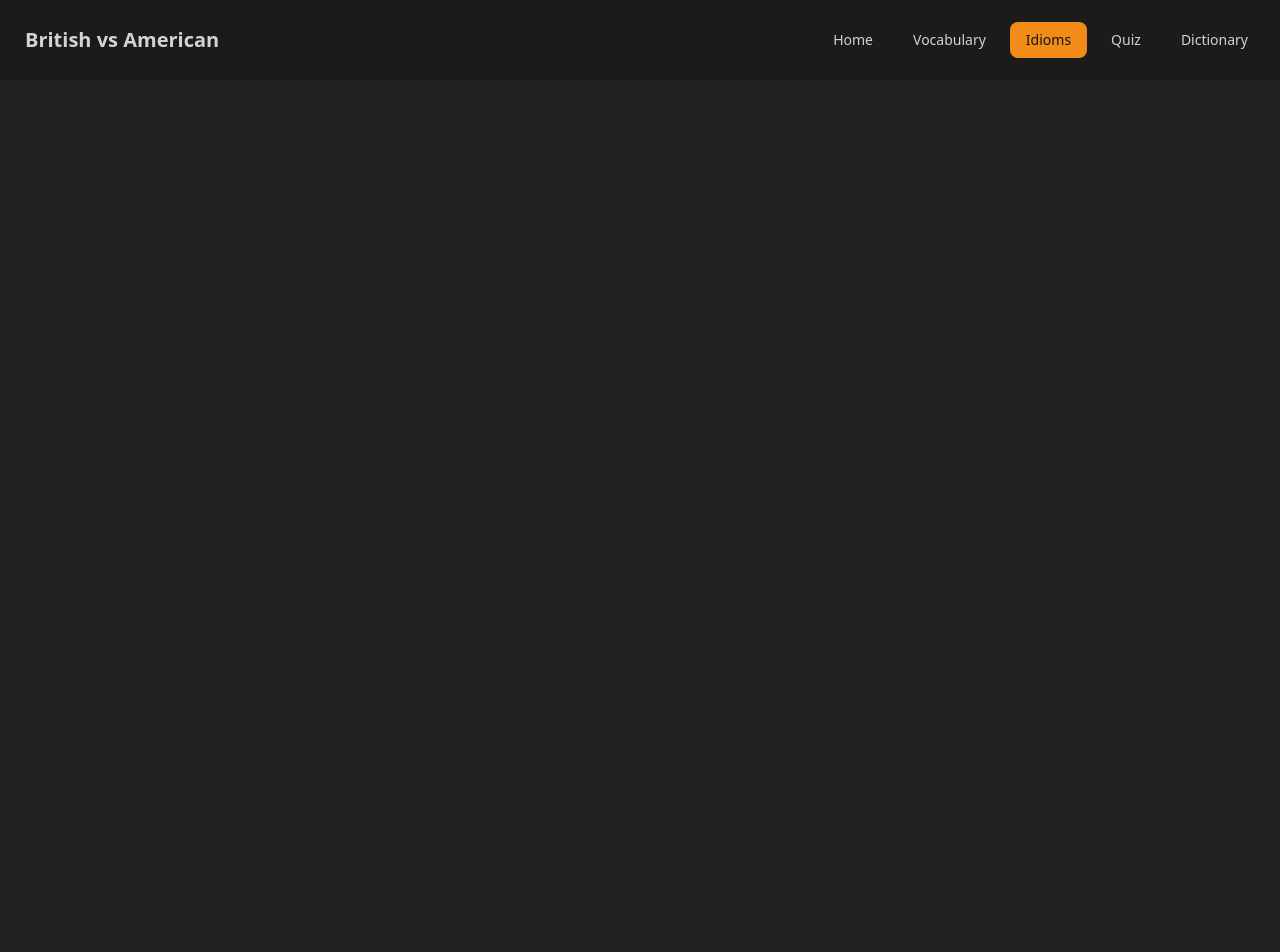
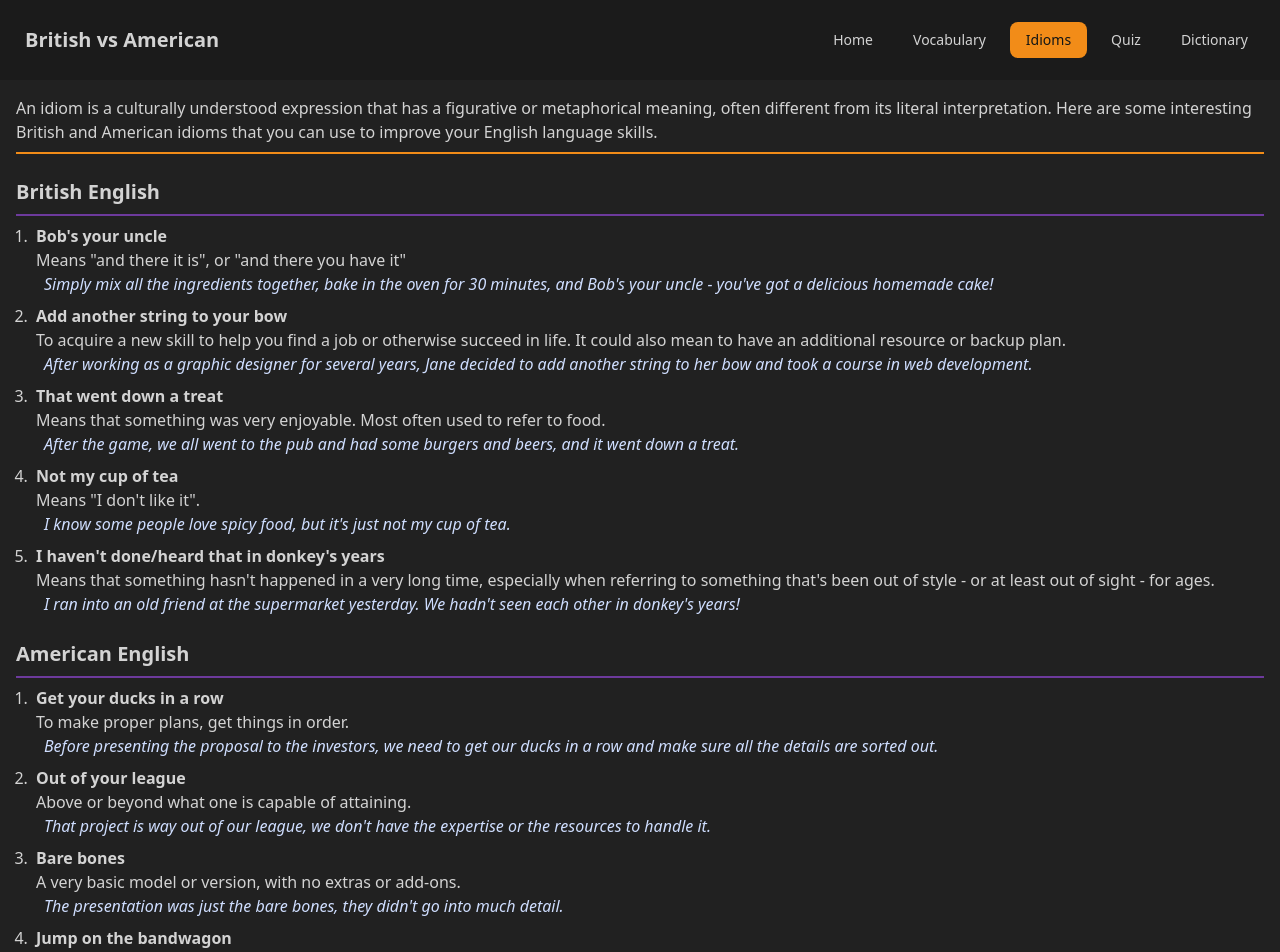
Before and after one commit to lemmoor/project1, a React (Vite) app: page /idioms in a window 1280 px wide. Shown: the top 952 px of the page. Before the commit the page ends 800 px from the top, so only its background shows below. Built offline with nearby package versions, Linux system fonts and the light colour scheme.

Commit message:
Idioms page

```diff
--- a/src/main.tsx
+++ b/src/main.tsx
@@ -5,6 +5,7 @@ import Home from './pages/Home';
 import './index.css';
 import Nav from './components/Nav';
 import Dictionary from './pages/Dictionary';
+import Idioms from './pages/Idioms';
 
 ReactDOM.createRoot(document.getElementById('root') as HTMLElement).render(
   <React.StrictMode>
@@ -13,6 +14,7 @@ ReactDOM.createRoot(document.getElementById('root') as HTMLElement).render(
       <Routes>
         <Route path="/" element={<Home />} />
         <Route path="/dictionary" element={<Dictionary />} />
+        <Route path="/idioms" element={<Idioms />} />
       </Routes>
     </Router>
   </React.StrictMode>
--- /dev/null
+++ b/src/pages/Idioms.tsx
@@ -0,0 +1,123 @@
+function Idioms() {
+  return (
+    <main className="container p-4">
+      <p>
+        An idiom is a culturally understood expression that has a figurative or
+        metaphorical meaning, often different from its literal interpretation.
+        Here are some interesting British and American idioms that you can use
+        to improve your English language skills.
+      </p>
+      <hr className="bg-primary h-[2px] border-0 my-2" />
+      <h2 className="text-xl mt-6 font-bold">British English</h2>
+      <hr className="bg-secondary h-[2px] border-0 my-2" />
+      <ul className="list-decimal ml-4">
+        <li className="pl-1 mt-2">
+          <p className="font-bold">Bob&apos;s your uncle</p>
+          <p>
+            Means &quot;and there it is&quot;, or &quot;and there you have
+            it&quot;
+          </p>
+          <p className="text-info-content italic pl-2">
+            Simply mix all the ingredients together, bake in the oven for 30
+            minutes, and Bob&apos;s your uncle - you&apos;ve got a delicious
+            homemade cake!
+          </p>
+        </li>
+        <li className="pl-1 mt-2">
+          <p className="font-bold">Add another string to your bow</p>
+          <p>
+            To acquire a new skill to help you find a job or otherwise succeed
+            in life. It could also mean to have an additional resource or backup
+            plan.
+          </p>
+          <p className="text-info-content italic pl-2">
+            After working as a graphic designer for several years, Jane decided
+            to add another string to her bow and took a course in web
+            development.
+          </p>
+        </li>
+        <li className="pl-1 mt-2">
+          <p className="font-bold">That went down a treat</p>
+          <p>
+            Means that something was very enjoyable. Most often used to refer to
+            food.
+          </p>
+          <p className="text-info-content italic pl-2">
+            After the game, we all went to the pub and had some burgers and
+            beers, and it went down a treat.
+          </p>
+        </li>
+        <li className="pl-1 mt-2">
+          <p className="font-bold">Not my cup of tea</p>
+          <p>Means &quot;I don&apos;t like it&quot;.</p>
+          <p className="text-info-content italic pl-2">
+            I know some people love spicy food, but it&apos;s just not my cup of
+            tea.
+          </p>
+        </li>
+        <li className="pl-1 mt-2">
+          <p className="font-bold">
+            I haven&apos;t done/heard that in donkey&apos;s years
+          </p>
+          <p>
+            Means that something hasn&apos;t happened in a very long time,
+            especially when referring to something that&apos;s been out of style
+            - or at least out of sight - for ages.
+          </p>
+          <p className="text-info-content italic pl-2">
+            I ran into an old friend at the supermarket yesterday. We
+            hadn&apos;t seen each other in donkey&apos;s years!
+          </p>
+        </li>
+      </ul>
+      <h2 className="text-xl mt-6 font-bold">American English</h2>
+      <hr className="bg-secondary h-[2px] border-0 my-2" />
+      <ul className="list-decimal ml-4">
+        <li className="pl-1 mt-2">
+          <p className="font-bold">Get your ducks in a row</p>
+          <p>To make proper plans, get things in order.</p>
+          <p className="text-info-content italic pl-2">
+            Before presenting the proposal to the investors, we need to get our
+            ducks in a row and make sure all the details are sorted out.
+          </p>
+        </li>
+        <li className="pl-1 mt-2">
+          <p className="font-bold">Out of your league</p>
+          <p>Above or beyond what one is capable of attaining.</p>
+          <p className="text-info-content italic pl-2">
+            That project is way out of our league, we don&apos;t have the
+            expertise or the resources to handle it.
+          </p>
+        </li>
+        <li className="pl-1 mt-2">
+          <p className="font-bold">Bare bones</p>
+          <p>A very basic model or version, with no extras or add-ons.</p>
+          <p className="text-info-content italic pl-2">
+            The presentation was just the bare bones, they didn&apos;t go into
+            much detail.
+          </p>
+        </li>
+        <li className="pl-1 mt-2">
+          <p className="font-bold">Jump on the bandwagon</p>
+          <p>To do something because everyone is doing it.</p>
+          <p className="text-info-content italic pl-2">
+            When a new trend emerges, people are quick to jump on the bandwagon
+            and try it out.
+          </p>
+        </li>
+        <li className="pl-1 mt-2">
+          <p className="font-bold">Up my alley</p>
+          <p>
+            Something that you really like, or something that is within your
+            skillset.
+          </p>
+          <p className="text-info-content italic pl-2">
+            I love spicy food, so this new restaurant is right up my alley.
+          </p>
+        </li>
+      </ul>
+    </main>
+  );
+}
+
+export default Idioms;
```
